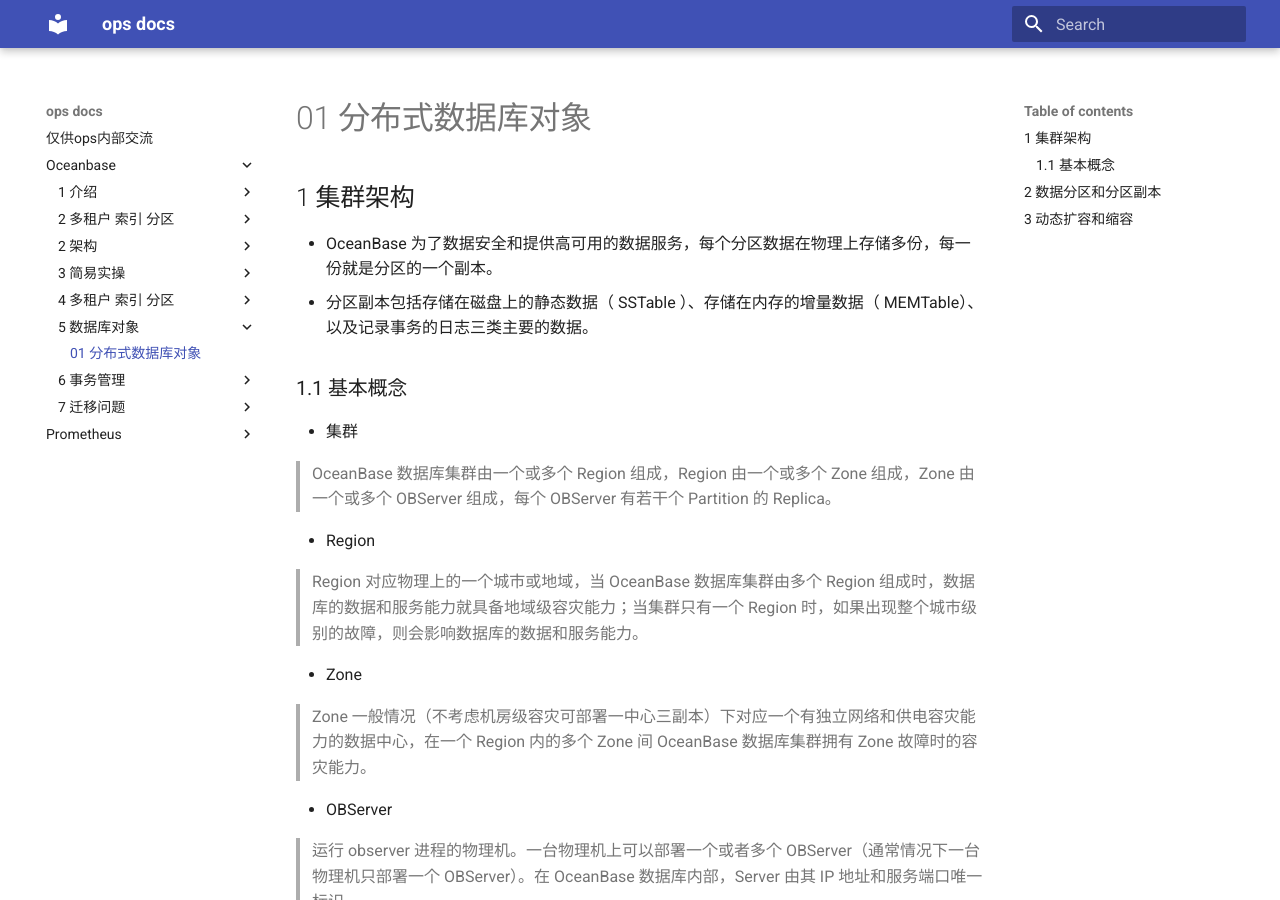
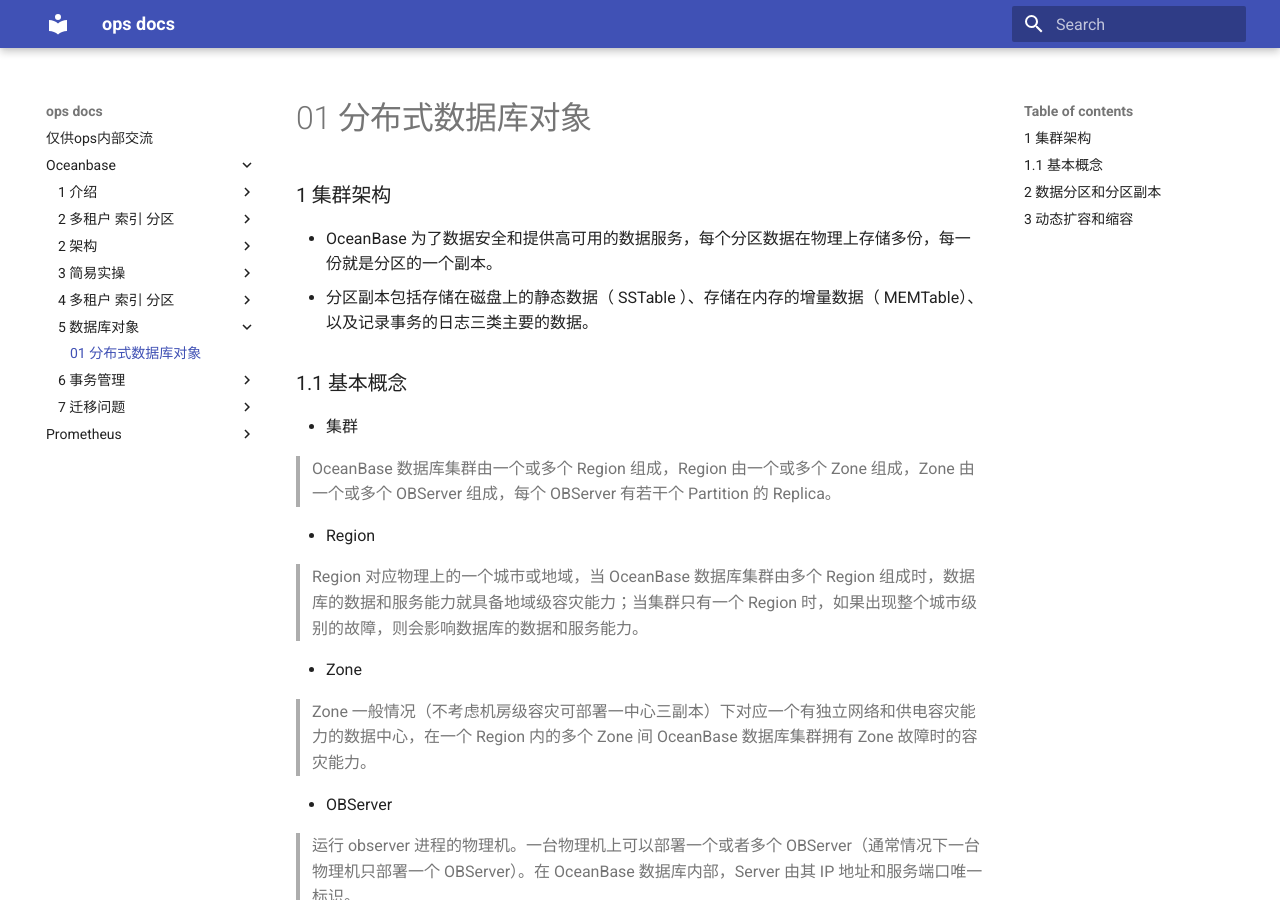
Before and after one commit to rocky-raccoon33/ops-doc, an MkDocs documentation site: the page built from docs/oceanbase/5 数据库对象/01 分布式数据库对象.md, in a window 1280 px wide and 900 px high. Built offline with MkDocs 1.6.1 and Material for MkDocs 9.7.7, drawn with Linux system fonts in a browser that asks for light colours.

Commit message:
add : 格式优化

```diff
--- a/docs/oceanbase/5 数据库对象/01 分布式数据库对象.md
+++ b/docs/oceanbase/5 数据库对象/01 分布式数据库对象.md
@@ -1,4 +1,4 @@
-## 1 集群架构
+### 1 集群架构
 
 - OceanBase 为了数据安全和提供高可用的数据服务，每个分区数据在物理上存储多份，每一份就是分区的一个副本。
 - 分区副本包括存储在磁盘上的静态数据（ SSTable ）、存储在内存的增量数据（ MEMTable）、以及记录事务的日志三类主要的数据。
```
